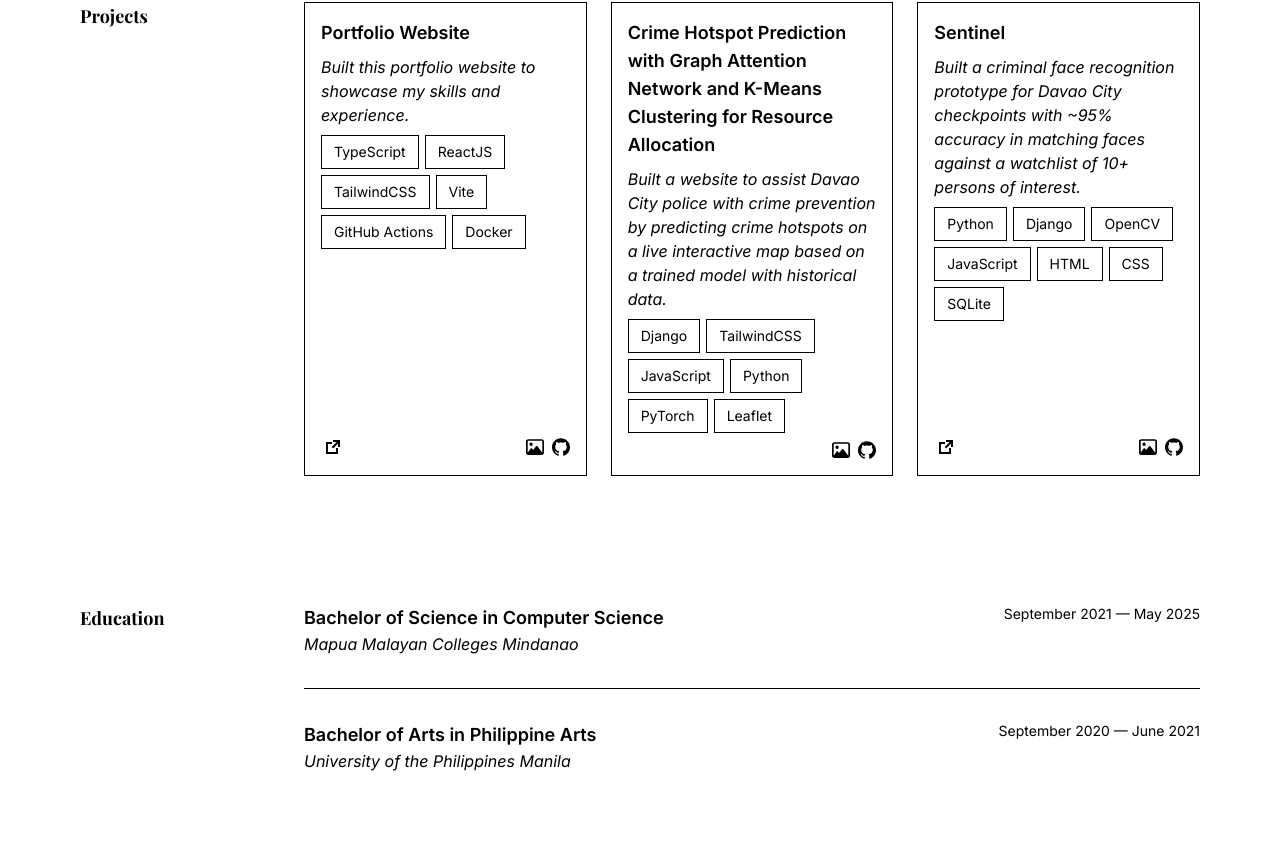
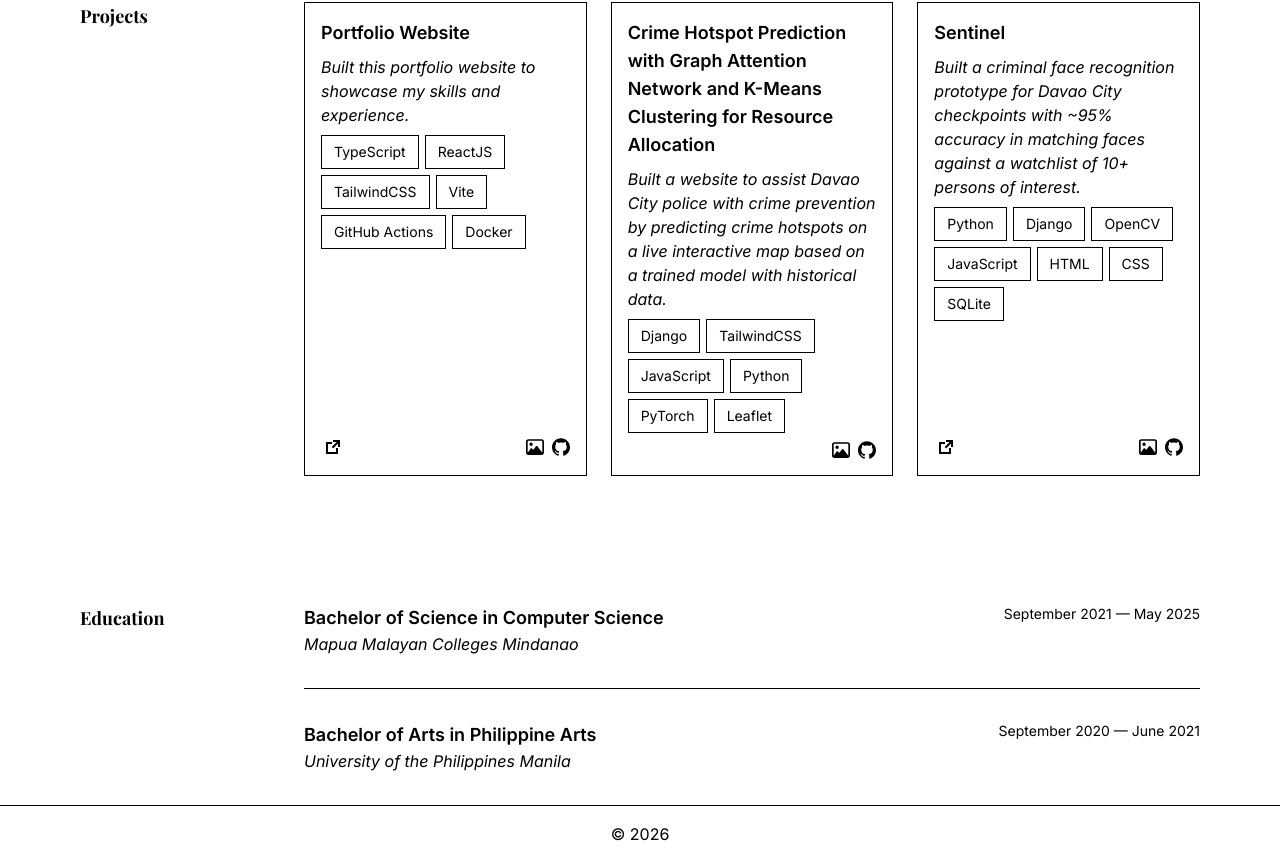
Before and after one commit to v-adrian/portfolio-website, a React (Vite) app: page / in a window 1280 px wide. Shown: the part 2393-3255 px from the top of the page. Before the commit the page ends 3198 px from the top, so only its background shows below. Built offline with nearby package versions, Linux system fonts and the light colour scheme; a web font is replaced by a local one.

Commit message:
Finish footer

```diff
--- a/src/layouts/Footer.tsx
+++ b/src/layouts/Footer.tsx
@@ -1,6 +1,8 @@
 function Footer() {
   return (
-    <footer></footer>
+    <footer className="border-t py-4">
+      <p className="text-center">© 2026</p>
+    </footer>
   )
 }
 
--- a/src/layouts/MainLayout.tsx
+++ b/src/layouts/MainLayout.tsx
@@ -8,11 +8,13 @@ interface MainLayoutProps {
 
 function MainLayout({ children }: MainLayoutProps) {
   return (
-    <div className="mx-auto max-w-6xl">
-      <Header />
-      <main className="px-4 space-y-32">{children}</main>
+    <>
+      <div className="mx-auto max-w-6xl">
+        <Header />
+        <main className="space-y-32 px-4">{children}</main>
+      </div>
       <Footer />
-    </div>
+    </>
   );
 }
 
```
